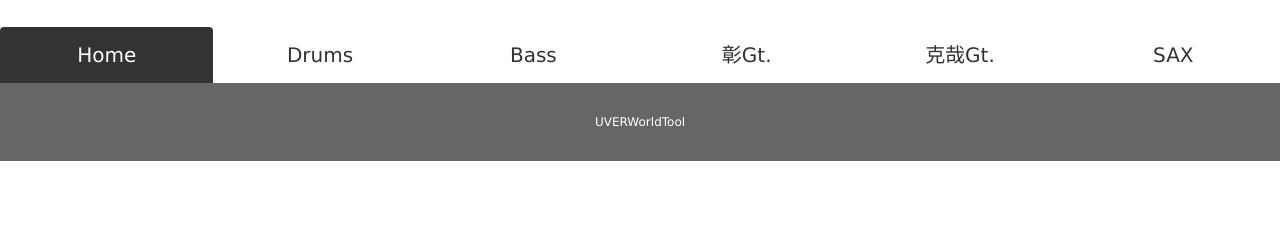
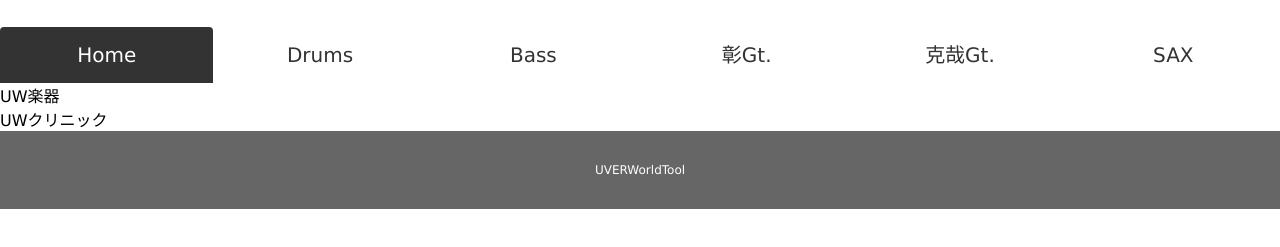
Before and after one commit to uw0606/uwtools, a plain HTML site: page index.html in a window 1280 px wide. Shown: the part 83-330 px from the top of the page. Drawn offline with Linux system fonts and the light colour scheme.

Commit message:
Add files via upload

```diff
--- a/index.html
+++ b/index.html
@@ -123,6 +123,24 @@
   </section>
   </div>
 
+  <section class="othersite">
+    <div class="sitemenu">
+      <section class="animate">
+        <div id="instrument">
+          <a>UW楽器</a>
+        </div>
+      </section>
+      <section class="animate delay1">
+        <div id="clinic">
+          <a>UWクリニック</a>
+        </div>
+      </section>
+      <section class="animate delay2">
+        <a href="#"></a>
+      </section>
+    </div>
+  </section>
+
   <footer>
     <ul>
       <li><a href="#top">UVERWorldTool</a></li>
```
